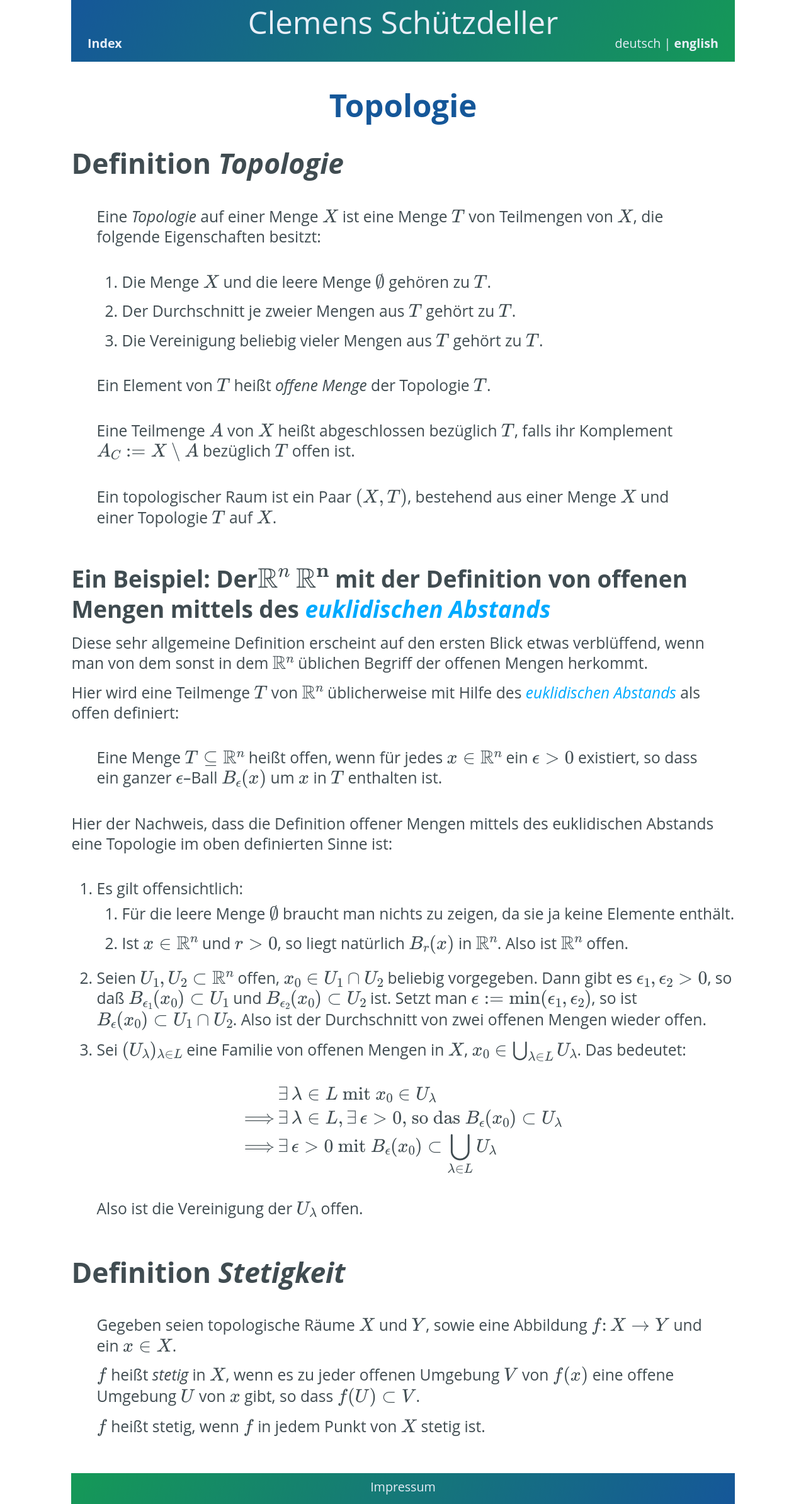
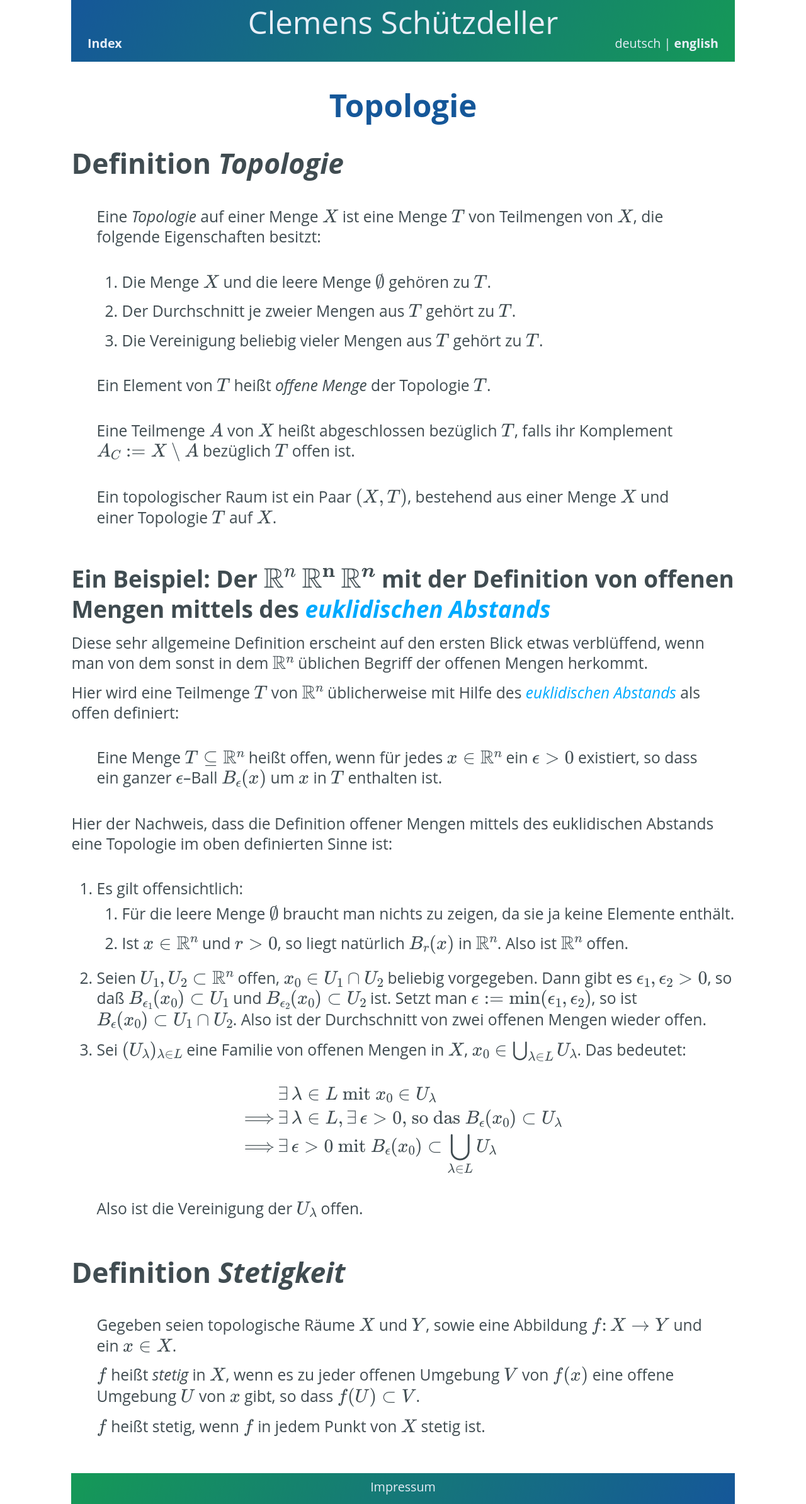
Before and after one commit to cs-LA/home, a Jekyll site: the page built from Topologie/index.md, in a window 1280 px wide. Shown: the whole page at 63% size. Built offline with Jekyll 4.4.1, drawn with Linux system fonts in a browser that asks for light colours; our own code applies the rules of GitHub Pages for plain Markdown files.

Commit message:
Update index.md

```diff
--- a/Topologie/index.md
+++ b/Topologie/index.md
@@ -13,7 +13,7 @@
 
 > Ein topologischer Raum ist ein Paar $(X,T)$, bestehend aus einer Menge $X$ und einer Topologie $T$ auf $X$.
 
-### Ein Beispiel: Der$\mathbb{R}^n$  $\mathbf{\mathbb{R}^n}$ mit der Definition von offenen Mengen mittels des *[euklidischen Abstands](https://de.m.wikipedia.org/wiki/Euklidischer_Abstand)*
+### Ein Beispiel: Der $\mathbb{R}^n$  $\mathbf{\mathbb{R}^n}$  $\boldsymbol{\mathbb{R}^n}$ mit der Definition von offenen Mengen mittels des *[euklidischen Abstands](https://de.m.wikipedia.org/wiki/Euklidischer_Abstand)*
 
 Diese sehr allgemeine Definition erscheint auf den ersten Blick etwas verblüffend, wenn man von dem sonst in dem $\mathbb{R}^n$ üblichen Begriff der offenen Mengen herkommt.
 
```
